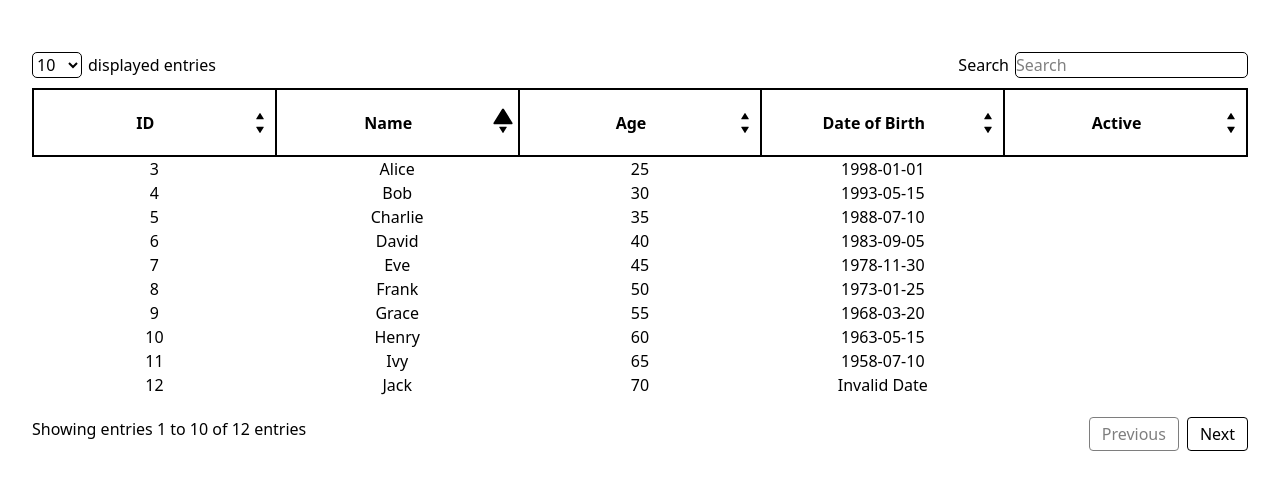
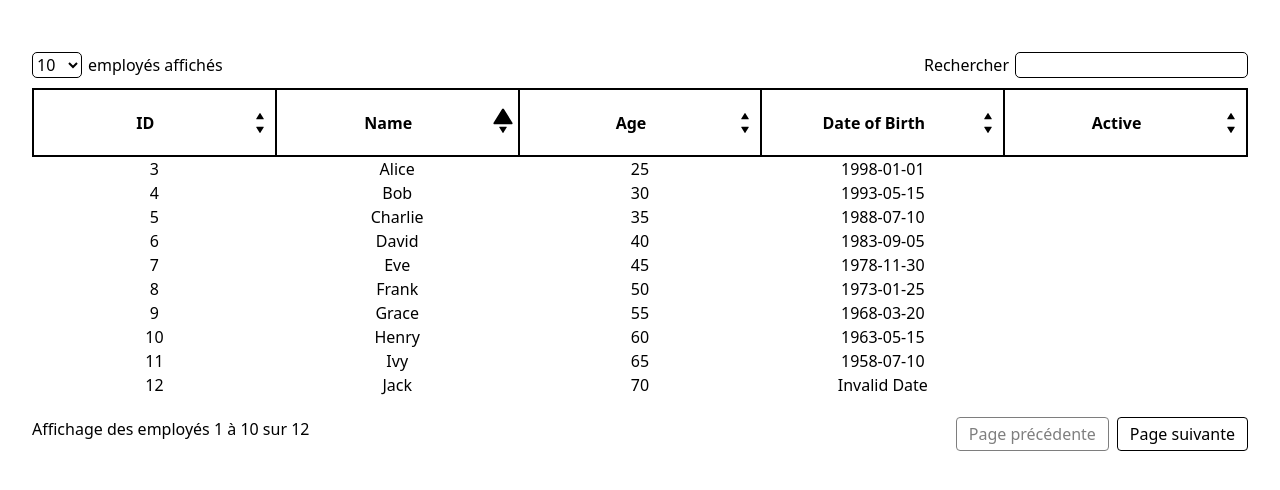
Before and after one commit to zarakeye/react-ts-tab-lib, a React (Vite) app: page / in a window 1280 px wide. Shown: the top 490 px of the page. Built offline with nearby package versions, Linux system fonts and the light colour scheme.

Commit message:
text customization ok

```diff
--- a/src/App.tsx
+++ b/src/App.tsx
@@ -133,7 +133,28 @@ function App() {
     }
   ];
 
-  return <Table columns={columns} rows={rows} defaultSort={{ property: 'name', sort: 'asc' }}/>
+  return (
+    <Table
+      columns={columns}
+      rows={rows}
+      defaultOrder={
+        {
+          property: 'name',
+          order: 'asc'
+        }
+      }
+      textContent={{
+        searchLabel: 'Rechercher',
+        displayedEntriesLabel: 'employés affichés',
+        emptyTableText: 'Aucun employé',
+        paginationTextContent: (sampleBegin, sampleEnd, sampleLength) => {
+          return `Affichage des employés ${sampleBegin} à ${sampleEnd} sur ${sampleLength}`
+        },
+        previousPageButtonLabel: 'Page précédente',
+        nextPageButtonLabel: 'Page suivante'
+      }}
+    />
+  )
 }
 
 export default App;
--- a/src/components/Table/index.tsx
+++ b/src/components/Table/index.tsx
@@ -1,11 +1,24 @@
 import { type ChangeEvent, JSX, type ReactNode, useEffect, useMemo, useRef, useState } from 'react';
 
-type SortType = 'string' | 'number' | 'date' | 'boolean' | 'custom';
+export type DataType = 'string' | 'number' | 'date' | 'boolean' | 'custom';
+export type OrderType = 'asc' | 'desc';
+export type DefaultOrderType<T> = {
+  property: keyof T;
+  order: OrderType;
+}
+export type TextContentType = {
+  searchLabel: string | null;
+  displayedEntriesLabel: string | null;
+  emptyTableText: string | null;
+  paginationTextContent: (sampleBegin: number, sampleEnd: number, sampleLength: number) => string | null;
+  previousPageButtonLabel: string | null;
+  nextPageButtonLabel: string | null;
+}
 
 export type Column<T> = {
   displayName: string;
   property: keyof T;
-  type: SortType;
+  type: DataType;
   renderer?: (value: T[keyof T]) => ReactNode;
   className?: string;
 }
@@ -22,10 +35,8 @@ export type TableProps<T> = {
   rowsClassName?: string;
   cellClassName?: string;
   numberOfDisplayedRows?: number[] | undefined;
-  defaultSort?: {
-    property: keyof T;
-    sort: 'asc' | 'desc';
-  } | null;
+  defaultOrder?: DefaultOrderType<T> | null;
+  textContent?: TextContentType | null;
 }
 
 
@@ -39,7 +50,8 @@ function Table <T extends Record<string, any>>({
   rowsClassName = '',
   cellClassName = '',
   numberOfDisplayedRows = [10, 20, 50, 100],
-  defaultSort= null
+  defaultOrder= null,
+  textContent = null
 }: TableProps<T>): JSX.Element {
   type DisplayedRows_Type = typeof numberOfDisplayedRows[number];
   const [sampleLength, setSampleLength] = useState<DisplayedRows_Type>(numberOfDisplayedRows[0]);
@@ -47,7 +59,7 @@ function Table <T extends Record<string, any>>({
   const [currentPage, setCurrentPage] = useState<number>(1);
   const [pagesNumber, setPagesNumber] = useState<number>(1);
   const [displayedSample, setDisplayedSample] = useState<T[]>([]);
-  const [activeSort, setActiveSort] = useState<{ property: keyof T; sort: 'asc' | 'desc' } | null>(defaultSort);
+  const [activeOrder, setActiveOrder] = useState<{ property: keyof T; order: OrderType } | null>(defaultOrder);
 
   const [hoveredRow, setHoveredRow] = useState<T | null>(null);
   console.log(hoveredRow);
@@ -60,14 +72,14 @@ function Table <T extends Record<string, any>>({
   const rowRef = useRef<HTMLTableRowElement>(null);
 
   useEffect(() => {
-    if (defaultSort) {
-      const valuesOfFilteredProperty = allRows.map((row) => row[defaultSort.property]);
+    if (defaultOrder) {
+      const valuesOfFilteredProperty = allRows.map((row) => row[defaultOrder.property]);
       console.log('valuesOfFilteredProperty', valuesOfFilteredProperty);
 
-      if (defaultSort.sort === 'asc') {
-        const col = columns.find((column) => column.property === defaultSort.property);
+      if (defaultOrder.order === 'asc') {
+        const col = columns.find((column) => column.property === defaultOrder.property);
         if (col) {
-          if (defaultSort.sort === 'asc') {
+          if (defaultOrder.order === 'asc') {
             switch (col.type) {
               case 'string':
                 valuesOfFilteredProperty.sort((a, b) => a.localeCompare(b));
@@ -98,7 +110,7 @@ function Table <T extends Record<string, any>>({
                 console.error('Invalid type');
                 break;
             }
-          } else if (defaultSort.sort === 'desc') {
+          } else if (defaultOrder.order === 'desc') {
             switch (col.type) {
               case 'string':
                 valuesOfFilteredProperty.sort((a, b) => b.localeCompare(a));
@@ -134,19 +146,18 @@ function Table <T extends Record<string, any>>({
       }
 
       const sortedRows: T[] = [];
-      console.log('valuesOfFilteredProperty after sort', valuesOfFilteredProperty);
       valuesOfFilteredProperty.forEach((value) => {
-        const row = allRows.find((row) => row[defaultSort.property] === value);
+        const row = allRows.find((row) => row[defaultOrder.property] === value);
         if (row) {
           sortedRows.push(row);
         }
       });
 
       setAllRows(sortedRows);
-
       setDisplayedSample(allRows);
     }
 
+  // eslint-disable-next-line react-hooks/exhaustive-deps
   },[]);
 
   /**
@@ -161,11 +172,11 @@ function Table <T extends Record<string, any>>({
    * property and type. It handles different data types by applying appropriate sorting logic.
    * Throws an error if an invalid date is encountered.
    */
-  const handleSort = (e: React.MouseEvent<HTMLButtonElement>, property: keyof T, type: SortType, sort: 'asc' | 'desc') => {
+  const handleSort = (e: React.MouseEvent<HTMLButtonElement>, property: keyof T, type: DataType, order: OrderType) => {
     e.preventDefault();
 
     const valuesOfFilteredProperty = rows.map((row) => row[property]);
-    if (sort === 'asc') {
+    if (order === 'asc') {
       switch (type) {
         case 'string':
           valuesOfFilteredProperty.sort((a, b) => a.localeCompare(b));
@@ -194,8 +205,8 @@ function Table <T extends Record<string, any>>({
           break;
       }
 
-      setActiveSort({ property, sort });
-    } else if (sort === 'desc') {
+      setActiveOrder({ property, order });
+    } else if (order === 'desc') {
       switch (type) {
         case 'string':
           valuesOfFilteredProperty.sort((a, b) => b.localeCompare(a));
@@ -217,12 +228,11 @@ function Table <T extends Record<string, any>>({
           break;
       }
 
-      setActiveSort({ property, sort });
+      setActiveOrder({ property, order });
     }
 
     const sortedRows = valuesOfFilteredProperty.map((value) => rows.find((row) => row[property] === value));
 
-    // setDisplayedSample(sortedRows as T[]);
     setAllRows(sortedRows as T[]);
   }
 
@@ -325,12 +335,16 @@ function Table <T extends Record<string, any>>({
               <option key={index} value={option}>{option}</option>
             ))}
           </select>
-          <label htmlFor="sampleLength">displayed entries</label>
+          <label htmlFor="sampleLength">
+            {textContent?.displayedEntriesLabel ??'displayed entries'}
+          </label>
         </div>
 
         <div>
-          <label htmlFor="search">Search</label>
-          <input type="text" name="search" id="search" placeholder='Search' className='ml-1.5 border-1 border-black rounded-[5px]' onChange={(e) => handleSearch(e)}/>
+          <label htmlFor="search">
+            {textContent?.searchLabel ?? 'Search'}
+          </label>
+          <input type="text" name="search" id="search" className='ml-1.5 border-1 border-black rounded-[5px]' onChange={(e) => handleSearch(e)}/>
         </div>
       </div>
 
@@ -358,7 +372,7 @@ function Table <T extends Record<string, any>>({
                         type='button'
                         ref={ascFilteringButtonRef}
                         onClick={(e) => handleSort(e, key.property, key.type, 'asc')}
-                        className={`cursor-pointer transition duration-500 hover:scale-250 hover:blur-[.6px] ${activeSort?.property === key.property && activeSort?.sort === 'asc' ? 'scale-250' : 'scale-100'}`}
+                        className={`cursor-pointer transition duration-500 hover:scale-250 hover:blur-[.6px] ${activeOrder?.property === key.property && activeOrder?.order === 'asc' ? 'scale-250' : 'scale-100'}`}
                         role='button'
                       >
                         <svg xmlns="http://www.w3.org/2000/svg" height="10px" viewBox="0 -960 960 960" width="10px" fill={sortButtonClassName.color ? sortButtonClassName.color : '#000'} >
@@ -369,7 +383,7 @@ function Table <T extends Record<string, any>>({
                         type='button'
                         ref={descFilteringButtonRef}
                         onClick={(e) => handleSort(e, key.property, key.type, 'desc')}
-                        className={`cursor-pointer transition duration-500 hover:scale-175 hover:blur-[.6px] ${activeSort?.property === key.property && activeSort?.sort === 'desc' ? 'scale-250' : 'scale-100'}`}
+                        className={`cursor-pointer transition duration-500 hover:scale-175 hover:blur-[.6px] ${activeOrder?.property === key.property && activeOrder?.order === 'desc' ? 'scale-250' : 'scale-100'}`}
                         role='button'
                       >
                         <svg className='rotate-180' xmlns="http://www.w3.org/2000/svg" height="10px" viewBox="0 -960 960 960" width="10px" fill={sortButtonClassName.color ? sortButtonClassName.color : '#000'}>
@@ -431,7 +445,7 @@ function Table <T extends Record<string, any>>({
       </table>
 
       <div className='flex justify-between mt-5'>
-        <p>Showing entries {sampleLength * (currentPage - 1) + 1} to {Math.min(sampleLength * currentPage, allRows.length)} of {allRows.length} entries</p>
+        <p>{textContent?.paginationTextContent(sampleLength * (currentPage - 1) + 1, Math.min(sampleLength * currentPage, allRows.length), allRows.length) ?? `Showing entries ${sampleLength * (currentPage - 1) + 1} to ${Math.min(sampleLength * currentPage, allRows.length)} of ${allRows.length} entries`}</p>
 
         <div className='flex items-center gap-2'>
           <button
@@ -440,7 +454,7 @@ function Table <T extends Record<string, any>>({
             className='px-3 py-1 rounded border disabled:opacity-50 disabled:cursor-not-allowed'
             aria-label='Previous page'
           >
-            Previous
+            {textContent?.previousPageButtonLabel ?? 'Previous'}
           </button>
 
           {pagesNumbers.map((page, index) =>
@@ -470,7 +484,7 @@ function Table <T extends Record<string, any>>({
             className='px-3 py-1 rounded border disabled:opacity-50 disabled:cursor-not-allowed'
             aria-label='Next page'
           >
-            Next
+            {textContent?.nextPageButtonLabel ?? 'Next'}
           </button>
         </div>
       </div>
```
Also changed, not shown: 1 other file (tests, documents, lock files or other folders).
